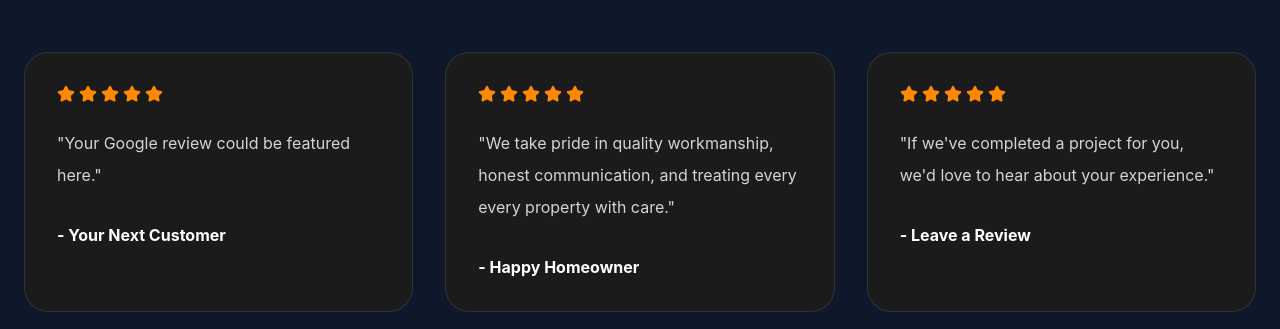
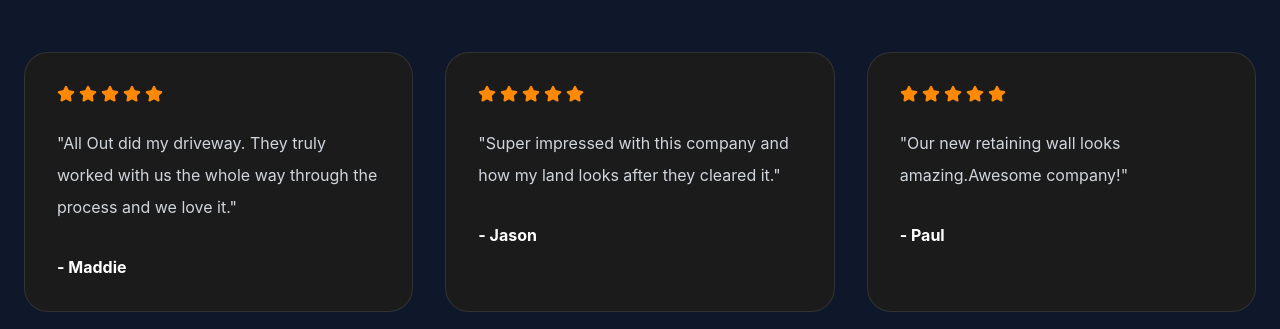
Before and after one commit to madwhite97/all-out-services, a React (Vite) app: page / in a window 1280 px wide. Shown: the part 5840-6169 px from the top of the page. Built offline with nearby package versions, Linux system fonts and the light colour scheme.

Commit message:
Enhance reviews section and improve homepage polish

```diff
--- a/src/components/home/Reviews.jsx
+++ b/src/components/home/Reviews.jsx
@@ -2,16 +2,16 @@ import { Star, ExternalLink } from "lucide-react";
 
 const reviews = [
     {
-        name: "Your Next Customer",
-        text: "Your Google review could be featured here.",
+        name: "Maddie",
+        text: "All Out did my driveway. They truly worked with us the whole way through the process and we love it.",
     },
     {
-        name: "Happy Homeowner",
-        text: "We take pride in quality workmanship, honest communication, and treating every every property with care.",
+        name: "Jason",
+        text: "Super impressed with this company and how my land looks after they cleared it.",
     },
     {
-        name: "Leave a Review",
-        text: "If we've completed a project for you, we'd love to hear about your experience.",
+        name: "Paul",
+        text: "Our new retaining wall looks amazing.Awesome company!",
     },
 ];
 
```
